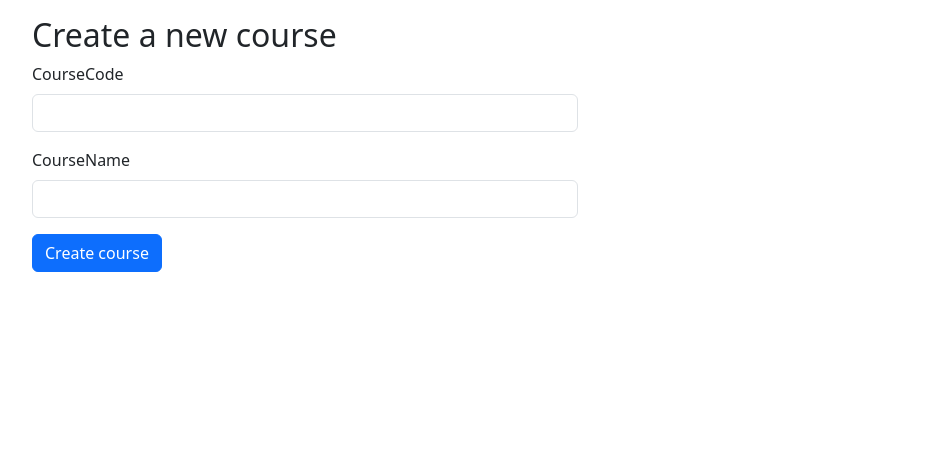
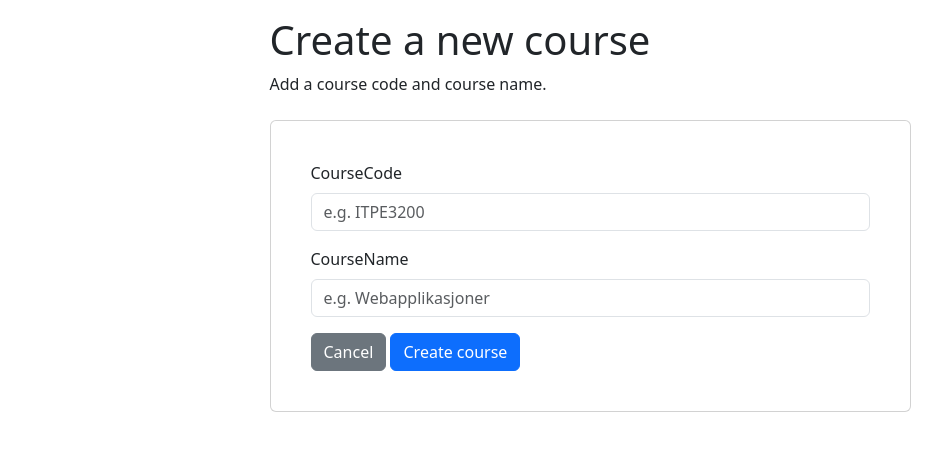
Before and after one commit to malinthnodset/webapp-sub1, an ASP.NET Core app: page /Course/Create in a window 1280 px wide. Shown: the part 57-508 px from the top of the page, without its empty margins (50-992 px from the left). Run offline with ASP.NET Core 8, Linux system fonts and the light colour scheme; some libraries are stand-ins or nearby versions.

Commit message:
Design adjustments to Create course

```diff
--- a/SubApp1/Views/Course/Create.cshtml
+++ b/SubApp1/Views/Course/Create.cshtml
@@ -4,32 +4,57 @@
     ViewData["Title"] = "Create course";
 }
 
-<h2>Create a new course</h2>
-<div class="row">
-    <div class="col-md-6">
-        <form asp-action="Create" method="post">
+<div class="row justify-content-center">
+    <div class="col-lg-8 col-xl-7">
+        <header class="mb-4">
+            <h1>Create a new course</h1>
+            <p>Add a course code and course name.</p>
+        </header>
+
+        <div class="card p-4 ">
+            <form asp-action="Create" method="post" class="create-course-form card-body">
                 <!-- validation errors upon failed submit appear here - screen reader jumps up automatically -->
                 <div asp-validation-summary="ModelOnly" class="create-summary" aria-live="assertive" aria-atomic="true"
                      tabindex="-1"></div>
 
                 <div class="mb-3">
-                <label asp-for="CourseCode" class="form-label"></label>
-                <input asp-for="CourseCode" class="form-control" required />
+                    <label asp-for="CourseCode" class="form-label fw-medium"></label>
+                    <input asp-for="CourseCode" class="form-control" placeholder="e.g. ITPE3200" required />
                     <span asp-validation-for="CourseCode" class="text-danger"></span>
                 </div>
                 <div class="mb-3">
-                <label asp-for="CourseName" class="form-label"></label>
-                <input asp-for="CourseName" class="form-control" required />
+                    <label asp-for="CourseName" class="form-label fw-medium"></label>
+                    <input asp-for="CourseName" class="form-control" placeholder="e.g. Webapplikasjoner" required />
                     <span asp-validation-for="CourseName" class="text-danger"></span>
                 </div>
 
+                <a class="btn btn-secondary" asp-controller="Dashboard" asp-action="Index">Cancel</a>
                 <button type="submit" class="btn btn-primary">Create course</button>
-            <!-- TODO: add cancel button -->
-            <!-- TODO: add warning if leaving page before creating course -->
             </form>
+        </div>
     </div>
 </div>
 
 @section Scripts {
+    <script>
+        const form = document.querySelector(".create-course-form");
+        let hasUnsavedChanges = false;
+
+        // Once user input something, register that there's unsaved input
+        form.addEventListener("input", () => hasUnsavedChanges = true);
+
+        // Browser warning if leaving page with unsaved changes
+        window.addEventListener("beforeunload", (event) => {
+            if (!hasUnsavedChanges) return; // no unsaved changes - leave OK
+            event.preventDefault();
+            event.returnValue = ""; // display built-in browser confirmation-dialog
+        });
+
+        // If submitted with no issues - validation is handled by vm and model
+        form.addEventListener("submit", () => {
+            if ($(form).valid()) hasUnsavedChanges = false;
+        });
+    </script>
+
     <partial name="_ValidationScriptsPartial" />
 }
```
Also changed, not shown: SubApp1/Controllers/CourseController.cs (+8 -0 lines), SubApp1/Views/Quiz/Create.cshtml (indentation only). Lines whose indentation alone changed are shown as unchanged.
